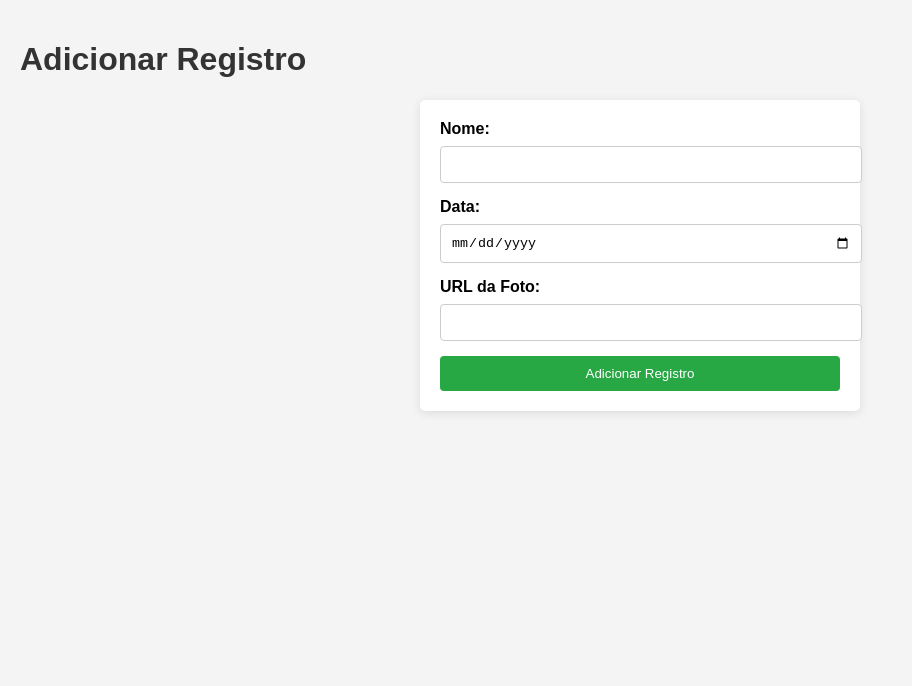
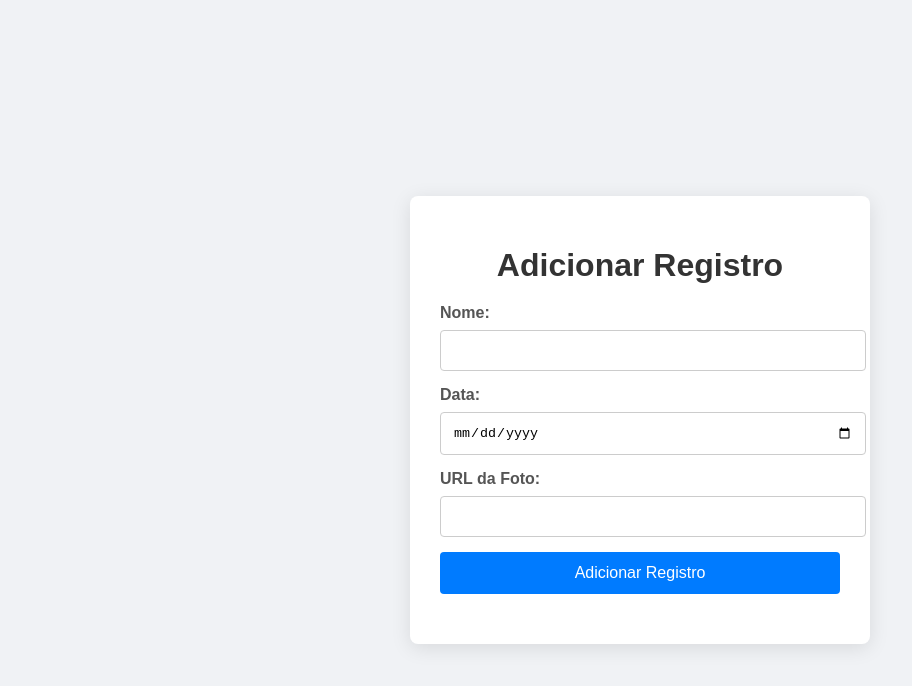
Before and after one commit to engelzu/cadastro, a plain HTML site: page index.html in a window 1280 px wide. Shown: the whole page, without its empty margins (0-912 px from the left). Drawn offline with Linux system fonts and the light colour scheme.

Commit message:
Update index.html

```diff
--- a/index.html
+++ b/index.html
@@ -4,59 +4,126 @@
     <meta charset="UTF-8">
     <meta name="viewport" content="width=device-width, initial-scale=1.0">
     <title>Adicionar Registro</title>
-    <script src="https://www.gstatic.com/firebasejs/9.6.1/firebase-app.js"></script>
-    <script src="https://www.gstatic.com/firebasejs/9.6.1/firebase-firestore.js"></script>
+    <script type="module">
+        // Importa as funções necessárias do SDK do Firebase
+        import { initializeApp } from "https://www.gstatic.com/firebasejs/9.6.1/firebase-app.js";
+        import { getFirestore, collection, addDoc } from "https://www.gstatic.com/firebasejs/9.6.1/firebase-firestore.js";
+        import { getAnalytics } from "https://www.gstatic.com/firebasejs/9.6.1/firebase-analytics.js";
+
+        // Configuração do Firebase
+        const firebaseConfig = {
+            apiKey: "AIzaSyDGi1Lj-C4xpKsqRWrO0frhBFRnp94PUAo",
+            authDomain: "crud-git-3a5da.firebaseapp.com",
+            projectId: "crud-git-3a5da",
+            storageBucket: "crud-git-3a5da.firebasestorage.app",
+            messagingSenderId: "1086071130934",
+            appId: "1:1086071130934:web:b8bac0a7e63536d5798197",
+            measurementId: "G-8460PFEZ0V"
+        };
+
+        // Inicializa o Firebase
+        const app = initializeApp(firebaseConfig);
+        const analytics = getAnalytics(app);
+        const db = getFirestore(app);
+
+        // Função para adicionar registro
+        async function addRecord(name, date, photo) {
+            try {
+                const docRef = await addDoc(collection(db, "registros"), {
+                    name: name,
+                    date: date,
+                    photo: photo
+                });
+                console.log("Documento adicionado com ID: ", docRef.id);
+                document.getElementById("message").innerText = "Registro adicionado com sucesso!";
+                document.getElementById("registroForm").reset(); // Limpa o formulário
+            } catch (error) {
+                console.error("Erro ao adicionar documento: ", error);
+                document.getElementById("message").innerText = "Erro ao adicionar registro.";
+            }
+        }
+
+        // Manipulador de evento para o formulário
+        document.addEventListener("DOMContentLoaded", function() {
+            document.getElementById("registroForm").addEventListener("submit", function(event) {
+                event.preventDefault(); // Impede o envio padrão do formulário
+
+                const name = document.getElementById("name").value;
+                const date = document.getElementById("date").value;
+                const photo = document.getElementById("photo").value;
+
+                addRecord(name, date, photo);
+            });
+        });
+    </script>
     <style>
         body {
-            font-family: Arial, sans-serif;
-            background-color: #f4f4f4;
+            font-family: 'Arial', sans-serif;
+            background-color: #f0f2f5;
             margin: 0;
             padding: 20px;
+            display: flex;
+            justify-content: center;
+            align-items: center;
+            height: 100vh;
+        }
+        .container {
+            background: #ffffff;
+            padding: 30px;
+            border-radius: 8px;
+            box-shadow: 0 4px 20px rgba(0, 0, 0, 0.1);
+            width: 100%;
+            max-width: 400px;
         }
         h1 {
             color: #333;
-        }
-        form {
-            background: #fff;
-            padding: 20px;
-            border-radius: 5px;
-            box-shadow: 0 2px 10px rgba(0, 0, 0, 0.1);
-            max-width: 400px;
-            margin: auto;
+            text-align: center;
+            margin-bottom: 20px;
         }
         label {
             display: block;
             margin-bottom: 8px;
             font-weight: bold;
+            color: #555;
         }
         input[type="text"],
         input[type="date"] {
             width: 100%;
-            padding: 10px;
+            padding: 12px;
             margin-bottom: 15px;
             border: 1px solid #ccc;
             border-radius: 4px;
+            transition: border-color 0.3s;
+        }
+        input[type="text"]:focus,
+        input[type="date"]:focus {
+            border-color: #007bff;
+            outline: none;
         }
         button {
-            background-color: #28a745;
+            background-color: #007bff;
             color: white;
-            padding: 10px;
+            padding: 12px;
             border: none;
             border-radius: 4px;
             cursor: pointer;
             width: 100%;
+            font-size: 16px;
+            transition: background-color 0.3s;
         }
         button:hover {
-            background-color: #218838;
+            background-color: #0056b3;
         }
         .message {
             margin-top: 20px;
             text-align: center;
             color: #28a745;
+            font-weight: bold;
         }
     </style>
 </head>
 <body>
+    <div class="container">
         <h1>Adicionar Registro</h1>
         <form id="registroForm">
             <label for="name">Nome:</label>
@@ -71,57 +138,6 @@
             <button type="submit">Adicionar Registro</button>
         </form>
         <div class="message" id="message"></div>
-
-    <script>
-        / Import the functions you need from the SDKs you need
-import { initializeApp } from "firebase/app";
-import { getAnalytics } from "firebase/analytics";
-// TODO: Add SDKs for Firebase products that you want to use
-// https://firebase.google.com/docs/web/setup#available-libraries
-
-// Your web app's Firebase configuration
-// For Firebase JS SDK v7.20.0 and later, measurementId is optional
-const firebaseConfig = {
-  apiKey: "AIzaSyDGi1Lj-C4xpKsqRWrO0frhBFRnp94PUAo",
-  authDomain: "crud-git-3a5da.firebaseapp.com",
-  projectId: "crud-git-3a5da",
-  storageBucket: "crud-git-3a5da.firebasestorage.app",
-  messagingSenderId: "1086071130934",
-  appId: "1:1086071130934:web:b8bac0a7e63536d5798197",
-  measurementId: "G-8460PFEZ0V"
-};
-
-// Initialize Firebase
-const app = initializeApp(firebaseConfig);
-const analytics = getAnalytics(app);
-
-        // Função para adicionar registro
-        async function addRecord(name, date, photo) {
-            try {
-                const docRef = await db.collection("registros").add({
-                    name: name,
-                    date: date,
-                    photo: photo
-                });
-                console.log("Documento adicionado com ID: ", docRef.id);
-                document.getElementById("message").innerText = "Registro adicionado com sucesso!";
-                document.getElementById("registroForm").reset(); // Limpa o formulário
-            } catch (error) {
-                console.error("Erro ao adicionar documento: ", error);
-                document.getElementById("message").innerText = "Erro ao adicionar registro.";
-            }
-        }
-
-        // Manipulador de evento para o formulário
-        document.getElementById("registroForm").addEventListener("submit", function(event) {
-            event.preventDefault(); // Impede o envio padrão do formulário
-
-            const name = document.getElementById("name").value;
-            const date = document.getElementById("date").value;
-            const photo = document.getElementById("photo").value;
-
-            addRecord(name, date, photo);
-        });
-    </script>
+    </div>
 </body>
 </html>
```
Lines whose indentation alone changed are shown as unchanged.
